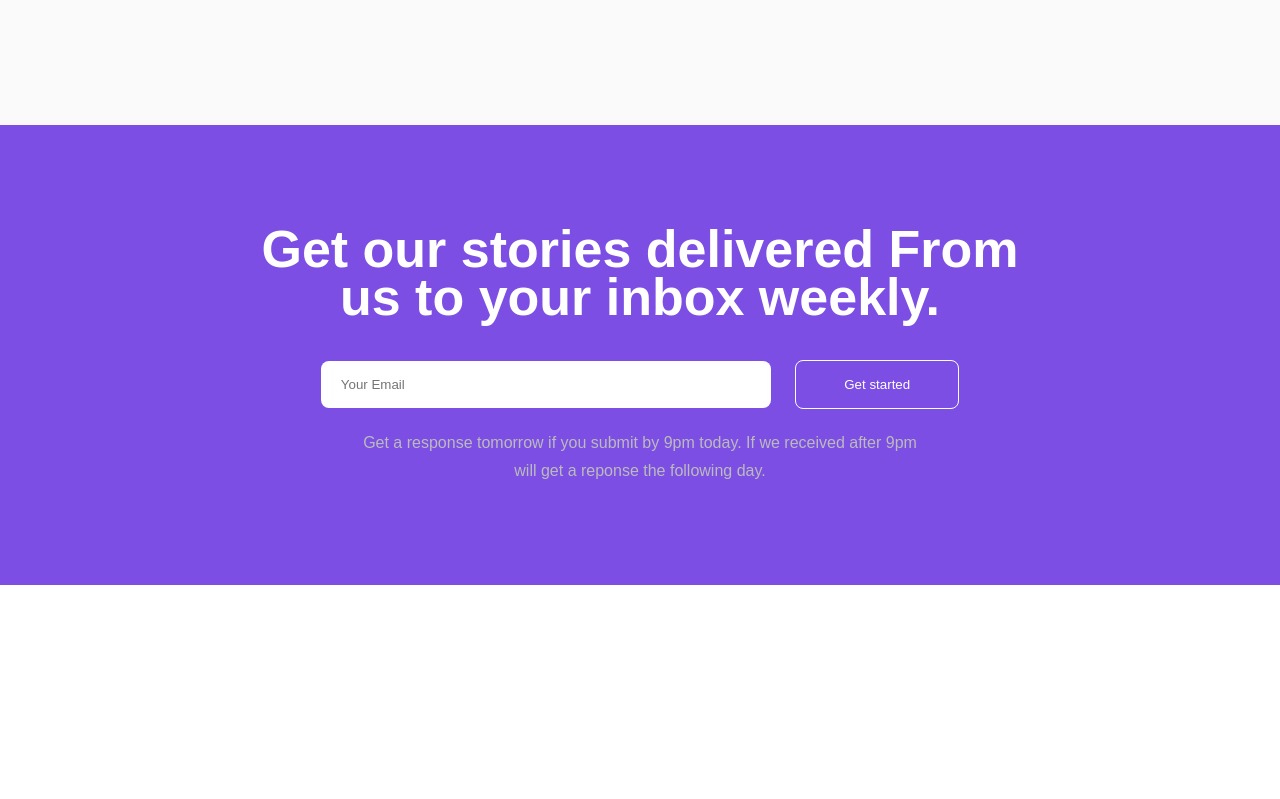
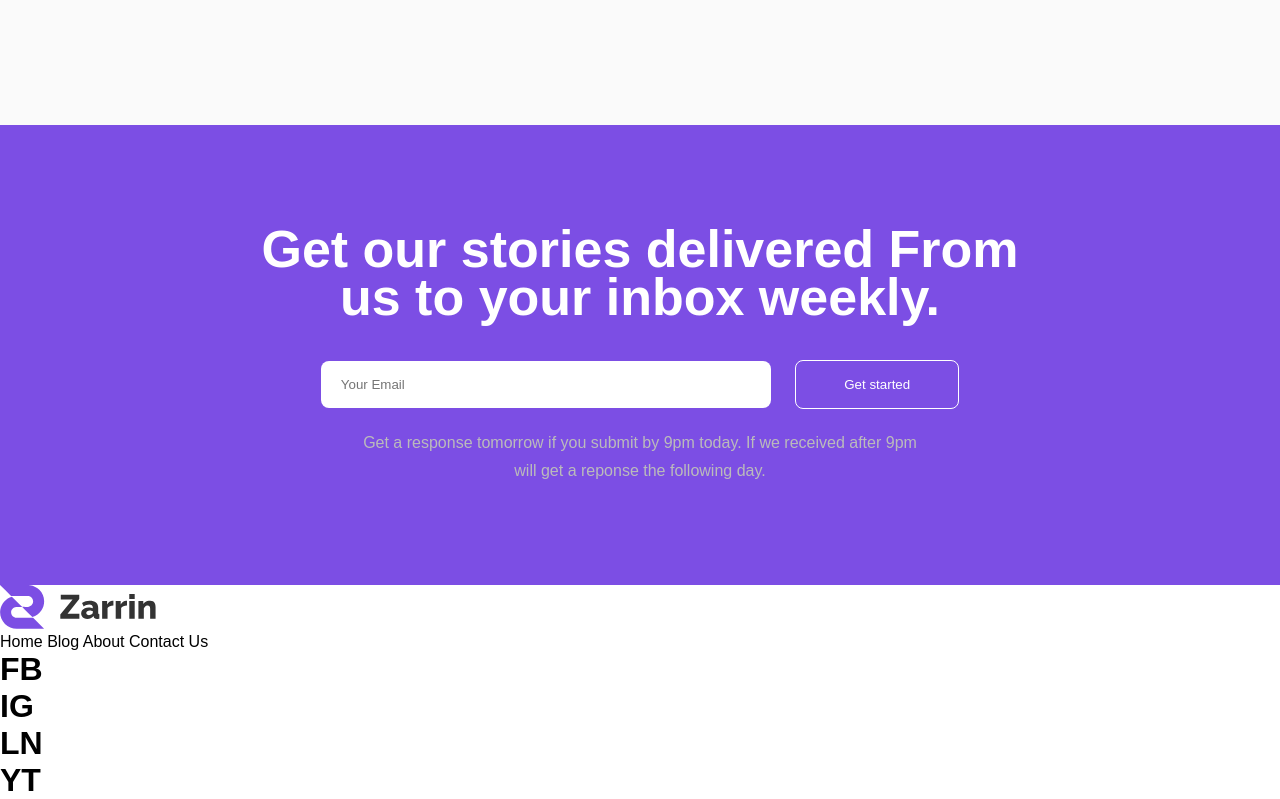
Before and after one commit to ABDULREHMANSECOURSE/smit1stHackathon, a plain HTML site: page index.html in a window 1280 px wide. Shown: the part 4263-5062 px from the top of the page. Before the commit the page ends 4848 px from the top, so only its background shows below. Drawn offline with Linux system fonts and the light colour scheme.

Commit message:
baki bad me banau ga

```diff
--- a/index.html
+++ b/index.html
@@ -202,6 +202,20 @@
                 Get a response tomorrow if you submit by 9pm today. If we received after 9pm will get a reponse the following day.
             </p>
         </div>
+        <div class="f-2">
+            <img src="images/logo.svg" alt="" class="f-2-img">
+            <div class="f-2-sec">
+                <a href="">Home</a>
+                <a href="">Blog</a>
+                <a href="">About</a>
+                <a href="">Contact Us</a>
+            </div>
+            <div class="f-2-links">
+                <h1>FB</h1>
+                <h1>IG</h1>
+                <h1>LN</h1>
+                <h1>YT</h1>
+            </div>
     </footer>
 </body>
 </html>
--- a/style.css
+++ b/style.css
@@ -373,3 +373,14 @@ main{
     color: white;
     margin-left: 20px;
 }
+
+.f-2-img{
+    width: 158px;
+}
+
+
+.f-2 a{
+    gap: 40px;
+    color: black;
+    text-decoration: none;
+}
```
